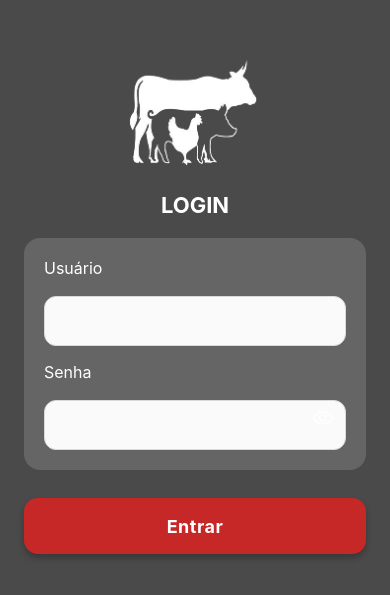
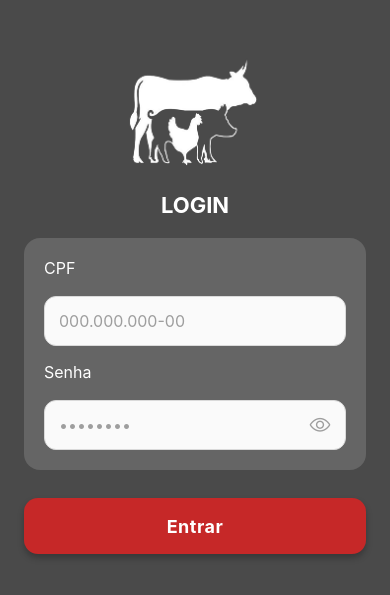
Before and after one commit to VIN1RM/meatshop-mobile, a React Native app: screen /Login in a window 390 px wide. Shown: the part 125-720 px from the top of the page. Built offline with nearby package versions, Linux system fonts and the light colour scheme.

Commit message:
Style: Add mask (cpf) and eyeButton in Inputs)

```diff
--- a/src/modules/auth/presentation/login_screen.tsx
+++ b/src/modules/auth/presentation/login_screen.tsx
@@ -16,18 +16,24 @@ import Button from '../../../shared/components/button'
 import Input from '../../../shared/components/input'
 import { colors } from '../../../shared/theme/colors'
 import { useNavigation } from '@react-navigation/native'
+import { cpfMask } from '../../../shared/utils/cpf_mask'
 
 export default function LoginScreen() {
   const { login, loading, error } = useLogin()
   const navigation = useNavigation<any>()
 
-  const [email, setEmail] = useState('')
+  const [cpf, setCpf] = useState('')
   const [password, setPassword] = useState('')
   const [showPassword, setShowPassword] = useState(false)
 
+  function handleCpfChange(value: string) {
+    setCpf(cpfMask(value))
+  }
+
   async function handleLogin() {
     try {
-      await login(email, password)
+      const cpfClean = cpf.replace(/\D/g, '')
+      await login(cpfClean, password)
       navigation.replace('Welcome')
     } catch {}
   }
@@ -51,8 +57,15 @@ export default function LoginScreen() {
           <Text style={styles.title}>LOGIN</Text>
 
           <View style={styles.card}>
-            <Text style={styles.label}>Usuário</Text>
-            <Input value={email} onChangeText={setEmail} />
+            <Text style={styles.label}>CPF</Text>
+
+            <Input
+              value={cpf}
+              onChangeText={handleCpfChange}
+              keyboardType="numeric"
+              placeholder="000.000.000-00"
+              maxLength={14}
+            />
 
             <Text style={[styles.label, { marginTop: 16 }]}>Senha</Text>
 
@@ -61,17 +74,18 @@ export default function LoginScreen() {
                 value={password}
                 onChangeText={setPassword}
                 secureTextEntry={!showPassword}
+                placeholder="••••••••"
                 style={{ paddingRight: 44 }}
               />
 
               <TouchableOpacity
                 style={styles.eyeButton}
-                onPress={() => setShowPassword(!showPassword)}
+                onPress={() => setShowPassword(prev => !prev)}
               >
                 <Ionicons
                   name={showPassword ? 'eye-off-outline' : 'eye-outline'}
                   size={22}
-                  color="#FFF"
+                 color={colors.gray}
                 />
               </TouchableOpacity>
             </View>
@@ -108,7 +122,17 @@ const styles = StyleSheet.create({
     padding: 20,
   },
   label: { color: '#FFF', fontSize: 16, marginBottom: 6 },
-  passwordWrapper: { position: 'relative' },
-  eyeButton: { position: 'absolute', right: 12, top: 18 },
+passwordWrapper: {
+  position: 'relative',
+},
+
+eyeButton: {
+  position: 'absolute',
+  right: 15,
+  top: 12,
+  bottom: 0,
+  justifyContent: 'center',
+  alignItems: 'center',
+},
   error: { color: colors.error, marginTop: 10 },
 })
--- /dev/null
+++ b/src/shared/utils/cpf_mask.ts
@@ -0,0 +1,8 @@
+export function cpfMask(value: string) {
+  const digits = value.replace(/\D/g, '').slice(0, 11)
+
+  return digits
+    .replace(/^(\d{3})(\d)/, '$1.$2')
+    .replace(/^(\d{3})\.(\d{3})(\d)/, '$1.$2.$3')
+    .replace(/^(\d{3})\.(\d{3})\.(\d{3})(\d)/, '$1.$2.$3-$4')
+}
```
